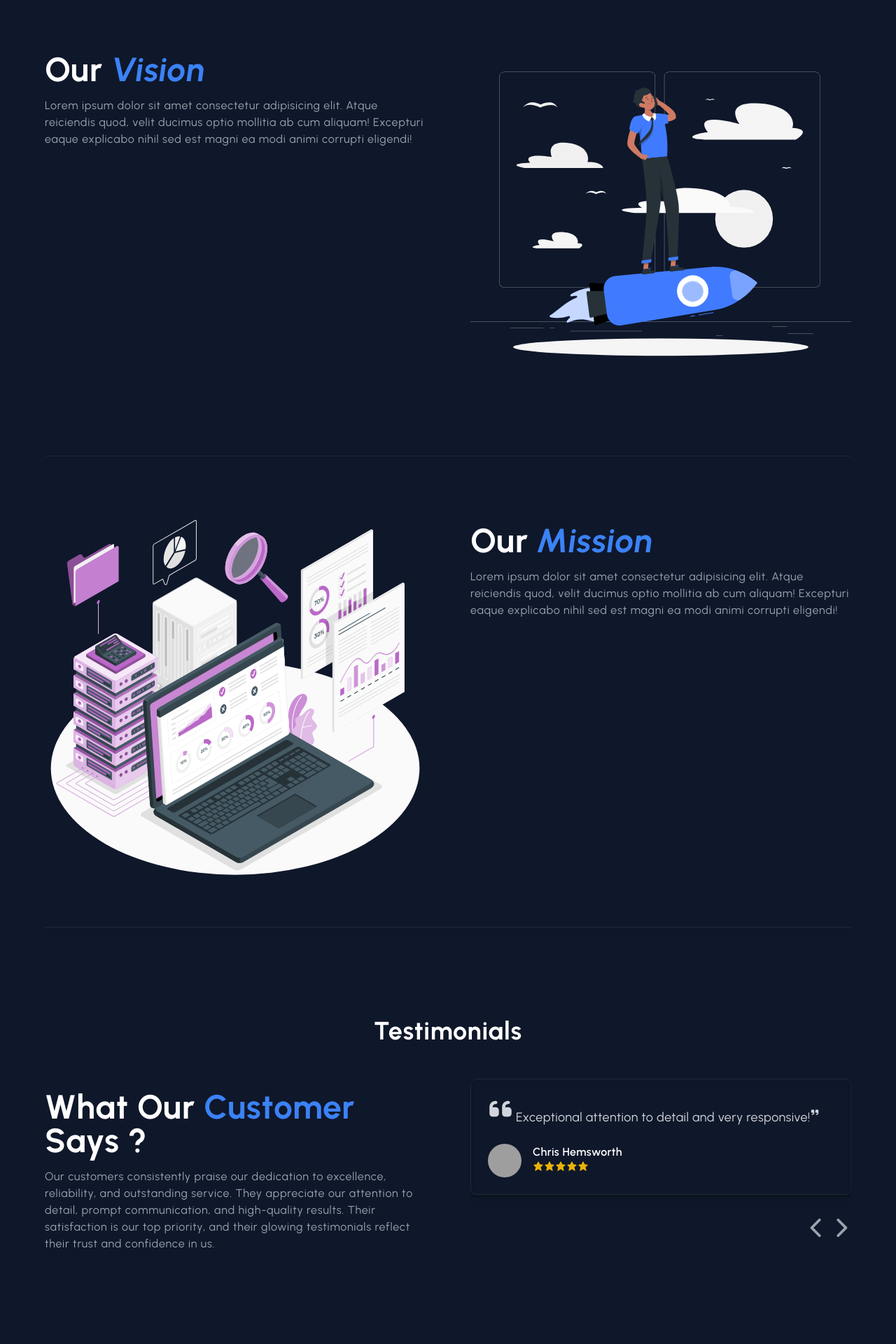
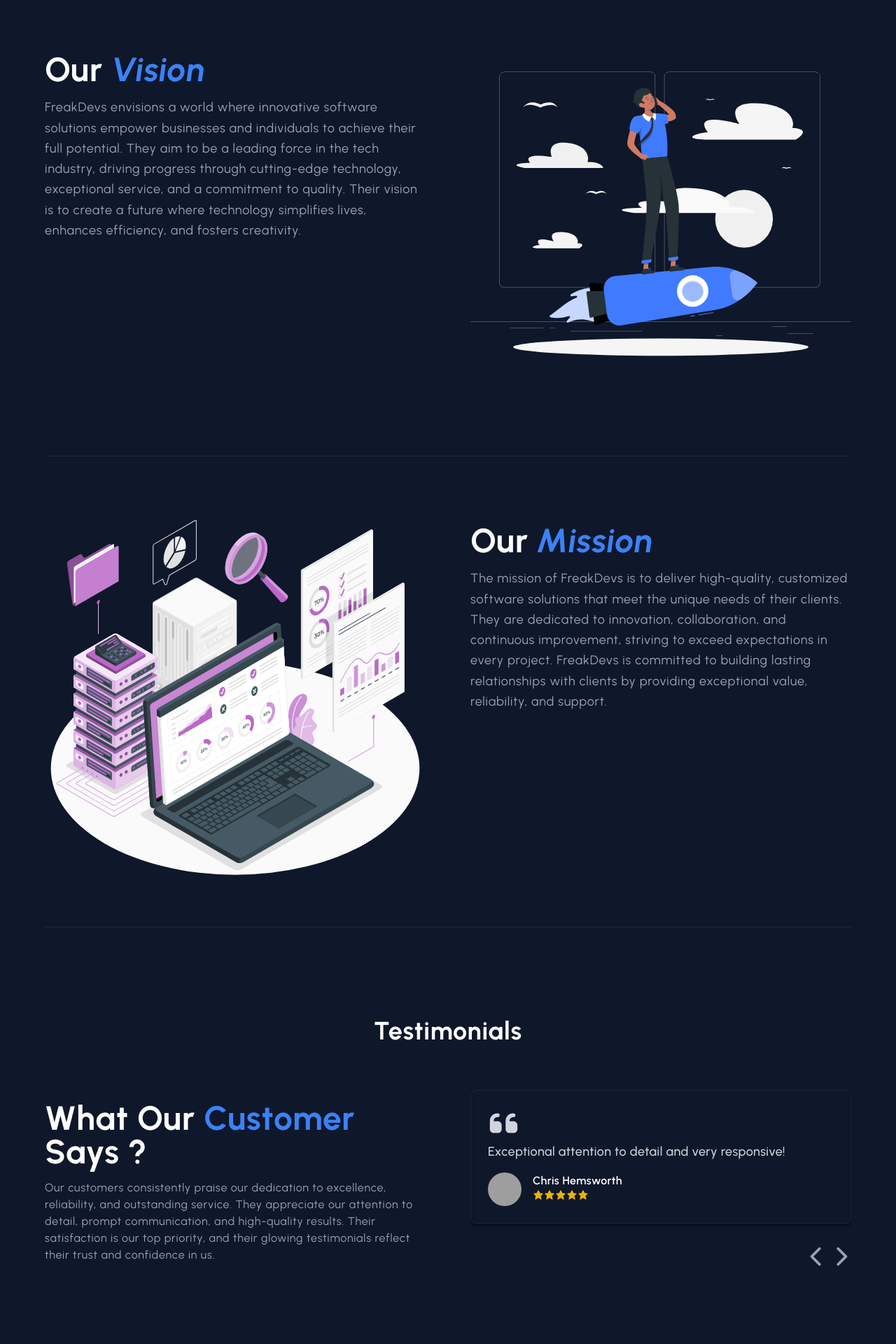
Before and after one commit to FreakDevelopers/Freak-Developers-Official-Site, a React (Vite) app: page / in a window 1280 px wide. Shown: the part 720-2640 px from the top of the page at 70% size. Built offline with nearby package versions, Linux system fonts and the light colour scheme; grey boxes are pictures that could not be loaded.

Commit message:
style: fixed some styling and added Vision & Mission content

```diff
--- a/index.html
+++ b/index.html
@@ -5,7 +5,7 @@
     <link rel="icon" href="/favicon.ico" />
     <link rel="apple-touch-icon" href="apple-touch-icon.png" />
     <meta name="viewport" content="width=device-width, initial-scale=1.0" />
-    <title>FreakDevs | Home</title>
+    <title id="title">FreakDevs | Home</title>
   </head>
   <body>
     <div id="root"></div>
--- a/src/App.jsx
+++ b/src/App.jsx
@@ -1,5 +1,5 @@
-import React from "react";
-import { Route, Routes } from "react-router-dom";
+import React, { useEffect } from "react";
+import { Route, Routes, useLocation } from "react-router-dom";
 import "./App.css";
 import MasterLayout from "./layout/MasterLayout";
 import Home from "./pages/Home";
@@ -9,6 +9,29 @@
 import Careers from "./pages/Careers";
 
 function App() {
+  const { pathname } = useLocation();
+  const element = document.getElementById("title");
+
+  useEffect(() => {
+    switch (pathname) {
+      case "/":
+        element.innerText = element.textContent.substring(0, 12) + "Home";
+        break;
+      case "/about":
+        element.innerText = element.textContent.substring(0, 12) + "About Us";
+        break;
+      case "/contact":
+        element.innerText = element.textContent.substring(0, 12) + "Contact Us";
+        break;
+      case "/careers":
+        element.innerText = element.textContent.substring(0, 12) + "Careers";
+        break;
+      default:
+        element.innerText = element.textContent.substring(0, 12) + "Not Found";
+        break;
+    }
+  }, [pathname]);
+
   return (
     <>
       <Routes>
--- a/src/components/Testimonials/Testimonials.jsx
+++ b/src/components/Testimonials/Testimonials.jsx
@@ -1,11 +1,6 @@
 import React, { useState } from "react";
 import testimonials from "../../data/testimonials";
-import {
-  FaChevronLeft,
-  FaChevronRight,
-  FaQuoteLeft,
-  FaQuoteRight,
-} from "react-icons/fa6";
+import { FaChevronLeft, FaChevronRight, FaQuoteLeft } from "react-icons/fa6";
 import { BiSolidStar } from "react-icons/bi";
 
 function Testimonials() {
@@ -23,7 +18,7 @@
 
   return (
     <section className="my-32">
-      <h2 className="mb-12 text-center text-3xl font-bold text-gray-800 dark:text-white md:text-4xl">
+      <h2 className="mb-8 lg:mb-16 text-center text-3xl font-bold text-gray-800 dark:text-white md:text-4xl">
         Testimonials
       </h2>
 
@@ -49,16 +44,11 @@
             {testimonials.map((item, id) => (
               <div
                 key={id}
-                className="flex flex-col shadow-md dark:shadow-black/30 min-w-full  gap-y-6 border dark:border-gray-800 p-6 rounded-lg"
+                className="flex flex-col shadow-md dark:shadow-black/30 min-w-full h-fit gap-y-4 border dark:border-gray-800 p-6 rounded-lg"
               >
-                <div className="flex gap-x-1 text-gray-600 dark:text-gray-300 text-lg">
-                  <div className="">
-                    <FaQuoteLeft className="text-4xl" />
-                  </div>
-                  <div className="mt-4">
-                    {item.message}
-                    <FaQuoteRight className="inline-block align-super text-xs" />
-                  </div>
+                <div className="text-gray-600 dark:text-gray-300 text-lg">
+                  <FaQuoteLeft size={45} />
+                  <p className="font-medium mt-1">{item.message}</p>
                 </div>
                 <div className="flex gap-x-4">
                   <img
@@ -86,14 +76,14 @@
             <button
               type="button"
               onClick={prevSlideHandler}
-              className="hover:text-white"
+              className="hover:text-gray-500 dark:hover:text-white"
             >
               <FaChevronLeft />
             </button>
             <button
               type="button"
               onClick={nextSlideHandler}
-              className="hover:text-white"
+              className="hover:text-gray-500  dark:hover:text-white"
             >
               <FaChevronRight />
             </button>
--- a/src/components/VisionMission/VisionMission.jsx
+++ b/src/components/VisionMission/VisionMission.jsx
@@ -10,11 +10,14 @@
           <h1 className="mt-8 text-2xl sm:text-4xl lg:text-5xl text-left font-bold text-[#00325E] dark:text-white">
             Our <span className="text-blue-500 italic">Vision</span>
           </h1>
-          <p className="mt-4 text-gray-600 dark:text-gray-400">
-            Lorem ipsum dolor sit amet consectetur adipisicing elit. Atque
-            reiciendis quod, velit ducimus optio mollitia ab cum aliquam!
-            Excepturi eaque explicabo nihil sed est magni ea modi animi corrupti
-            eligendi!
+          <p className="mt-4 text-gray-600 text-lg leading-relaxed dark:text-gray-400">
+            FreakDevs envisions a world where innovative software solutions
+            empower businesses and individuals to achieve their full potential.
+            They aim to be a leading force in the tech industry, driving
+            progress through cutting-edge technology, exceptional service, and a
+            commitment to quality. Their vision is to create a future where
+            technology simplifies lives, enhances efficiency, and fosters
+            creativity.
           </p>
         </div>
         <div className="lg:w-1/2">
@@ -30,11 +33,13 @@
           <h1 className="mt-8 text-2xl sm:text-4xl lg:text-5xl text-left font-bold text-[#00325E] dark:text-white">
             Our <span className="text-blue-500 italic">Mission</span>
           </h1>
-          <p className="mt-4 text-gray-600 dark:text-gray-400">
-            Lorem ipsum dolor sit amet consectetur adipisicing elit. Atque
-            reiciendis quod, velit ducimus optio mollitia ab cum aliquam!
-            Excepturi eaque explicabo nihil sed est magni ea modi animi corrupti
-            eligendi!
+          <p className="mt-4 text-gray-600 text-lg leading-relaxed dark:text-gray-400">
+            The mission of FreakDevs is to deliver high-quality, customized
+            software solutions that meet the unique needs of their clients. They
+            are dedicated to innovation, collaboration, and continuous
+            improvement, striving to exceed expectations in every project.
+            FreakDevs is committed to building lasting relationships with
+            clients by providing exceptional value, reliability, and support.
           </p>
         </div>
       </div>
```
